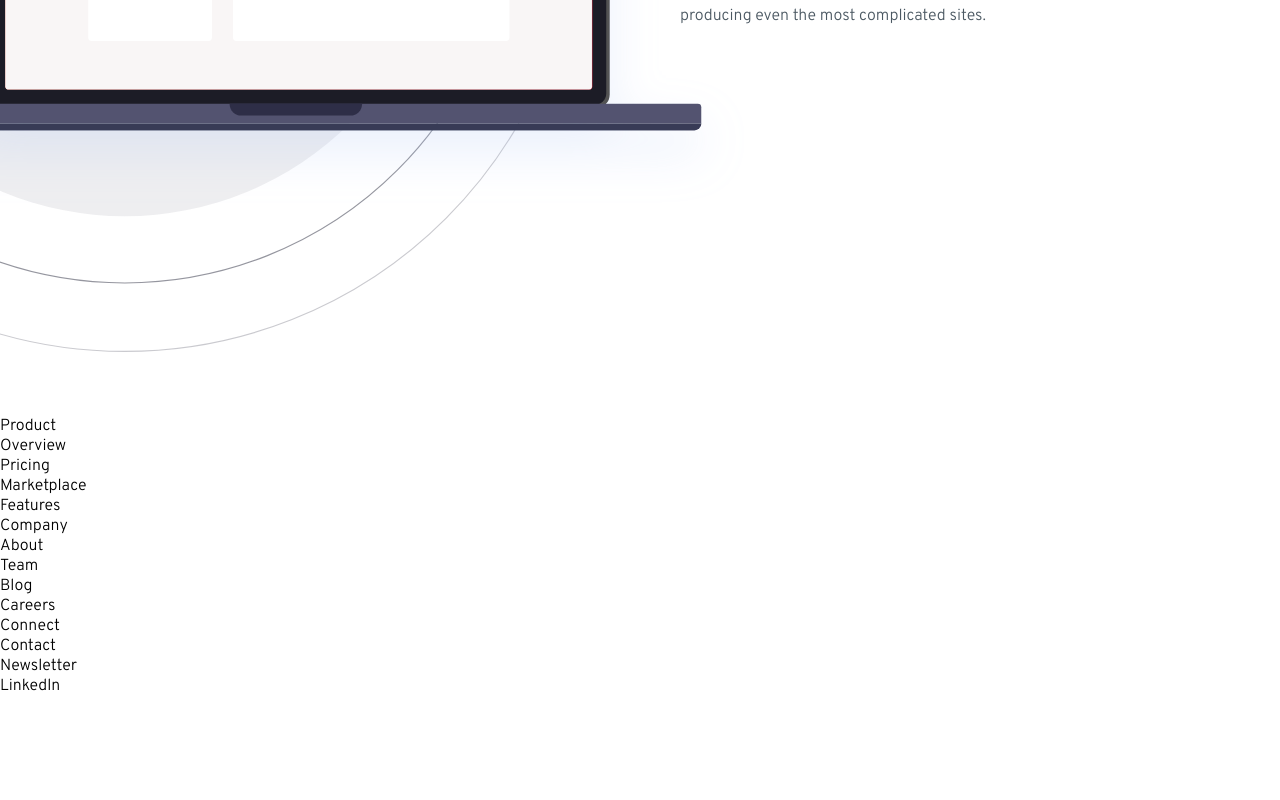
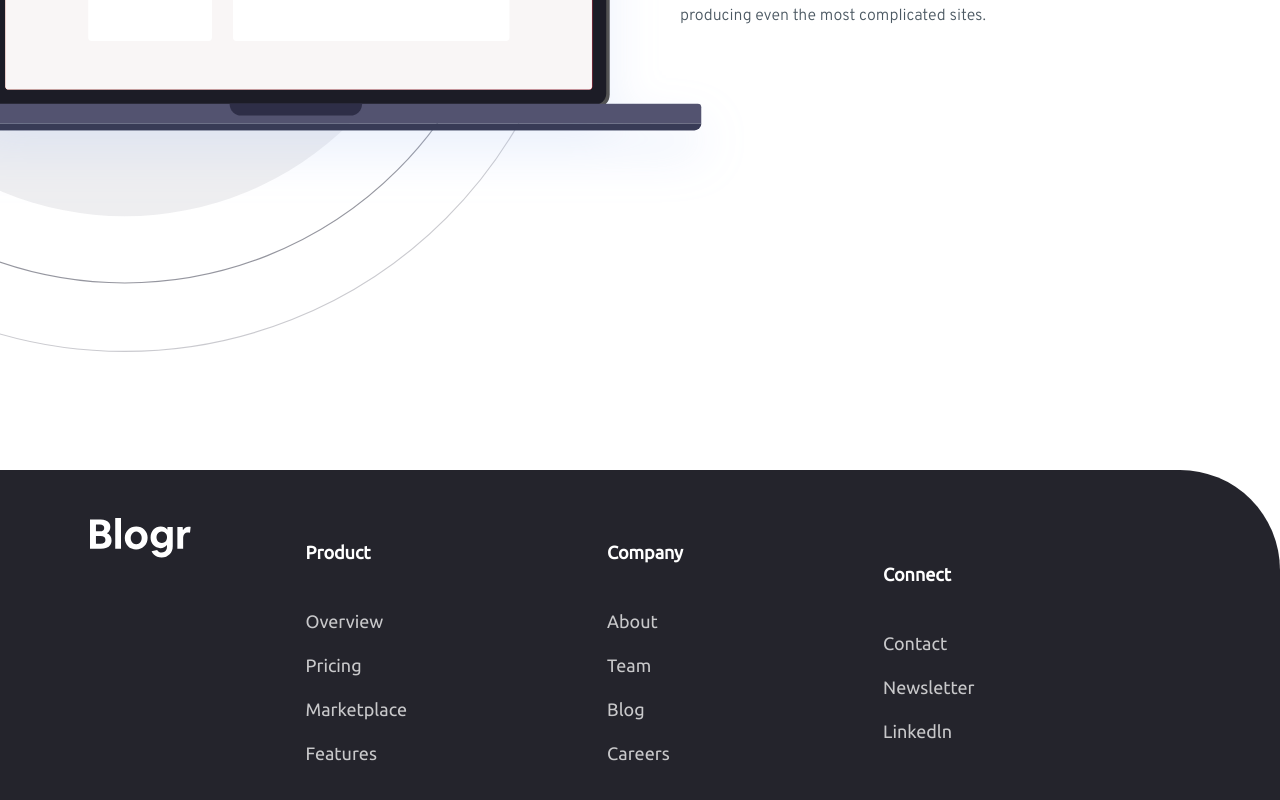
Before and after one commit to AndrioC/blogr-landing-page-challenge, a React (Create React App) app: page / in a window 1280 px wide. Shown: the part 2670-3470 px from the top of the page. Before the commit the page ends 3366 px from the top, so only its background shows below. Built offline with nearby package versions, Linux system fonts and the light colour scheme; the HTML template or start-up script is replaced by a standard one.

Commit message:
Desktop layout for footer is completed

```diff
--- a/src/components/Footer/index.tsx
+++ b/src/components/Footer/index.tsx
@@ -26,14 +26,16 @@ const Footer:React.FC = () => {
     }, [])
     return (
         <Container>
-            <img src={logoImg} alt="logo"/>
+            <div className={'logo-img'}>
+                <img src={logoImg} alt="logo"/>
+            </div>
             <MenuList>
                 {menuData.map(item => (
                     <div key={item.id} className={'containerMenu'}>
                         <span>{item.title}</span>
 
                             {item.submenu.map(sub => (
-                                <div className={'sub-list-menu'}>
+                                <div className={'sub-list-menu'} key={sub.id}>
                                     <ul>
                                         <li>{sub.title}</li>
                                     </ul>
--- a/src/components/Footer/styles.ts
+++ b/src/components/Footer/styles.ts
@@ -2,22 +2,48 @@ import styled from 'styled-components'
 
 export const Container = styled.footer`
 
+    width: 100%;
+    background: var(--blue-600);
+    display: flex;
+    align-items: center;
+    margin-top: 100px;
+    border-radius: 0px 100px 0px 0px;
+
+
     @media(max-width: 900px){
-        width: 100%;
         height: 900px;
-        background: var(--blue-600);
-        display: flex;
-        align-items: center;
         flex-direction: column;
         justify-content: center;
-        margin-top: 100px;
-        border-radius: 0px 100px 0px 0px;
+
     }
+
+    @media(min-width: 901px){
+        height: 360px;
+        flex-direction: row;
+        align-items: center;
+        justify-content: center;
+        position: relative;
+
+
+        .logo-img {
+            position: absolute;
+            left: 10px;
+            top: 48px;
+            img {
+                cursor: pointer;
+            }
+        }
+    }
+
+    @media(min-width: 1200px){
+        .logo-img {
+            left: 90px;
+        }
+    }
+
 `;
 
 export const MenuList = styled.div`
-
-
 
     @media(max-width: 900px){
         margin-top: 30px;
@@ -79,4 +105,63 @@ export const MenuList = styled.div`
             }
         }
     }
+
+    @media(min-width: 901px){
+        display: flex;
+        align-items: center;
+
+        .containerMenu {
+            display: flex;
+            flex-direction: column;
+            width: 100%;
+
+            span {
+                font-size: 18px;
+                color: var(--white);
+                font-weight: 800;
+                font-family: 'Ubuntu';
+                line-height: 33px;
+                margin-bottom: 20px;
+            }
+
+            ul {
+                list-style: none;
+            }
+
+            & + div{
+                margin-left: 200px;
+            }
+        }
+
+        .sub-list-menu{
+
+            li {
+                font-size: 18px;
+                font-weight: lighter;
+                line-height: 24px;
+                font-family: 'Ubuntu';
+                opacity: .75;
+                color: var(--white);
+                position: relative;
+                cursor: pointer;
+                margin-top: 20px;
+
+                &:hover{
+                    &::after{
+                        content: '';
+                        height: 2px;
+                        width: 40%;
+                        bottom: 1px;
+                        position: absolute;
+                        left: 0;
+                        background: var(--white);
+                        opacity: .75;
+                    }
+                }
+            }
+
+
+        }
+
+    }
 `;
--- a/src/pages/Home/styles.ts
+++ b/src/pages/Home/styles.ts
@@ -395,6 +395,4 @@ export const ContentThirdSection = styled.div`
             max-width: 500px;
         }
     }
-
-
 `;
```
